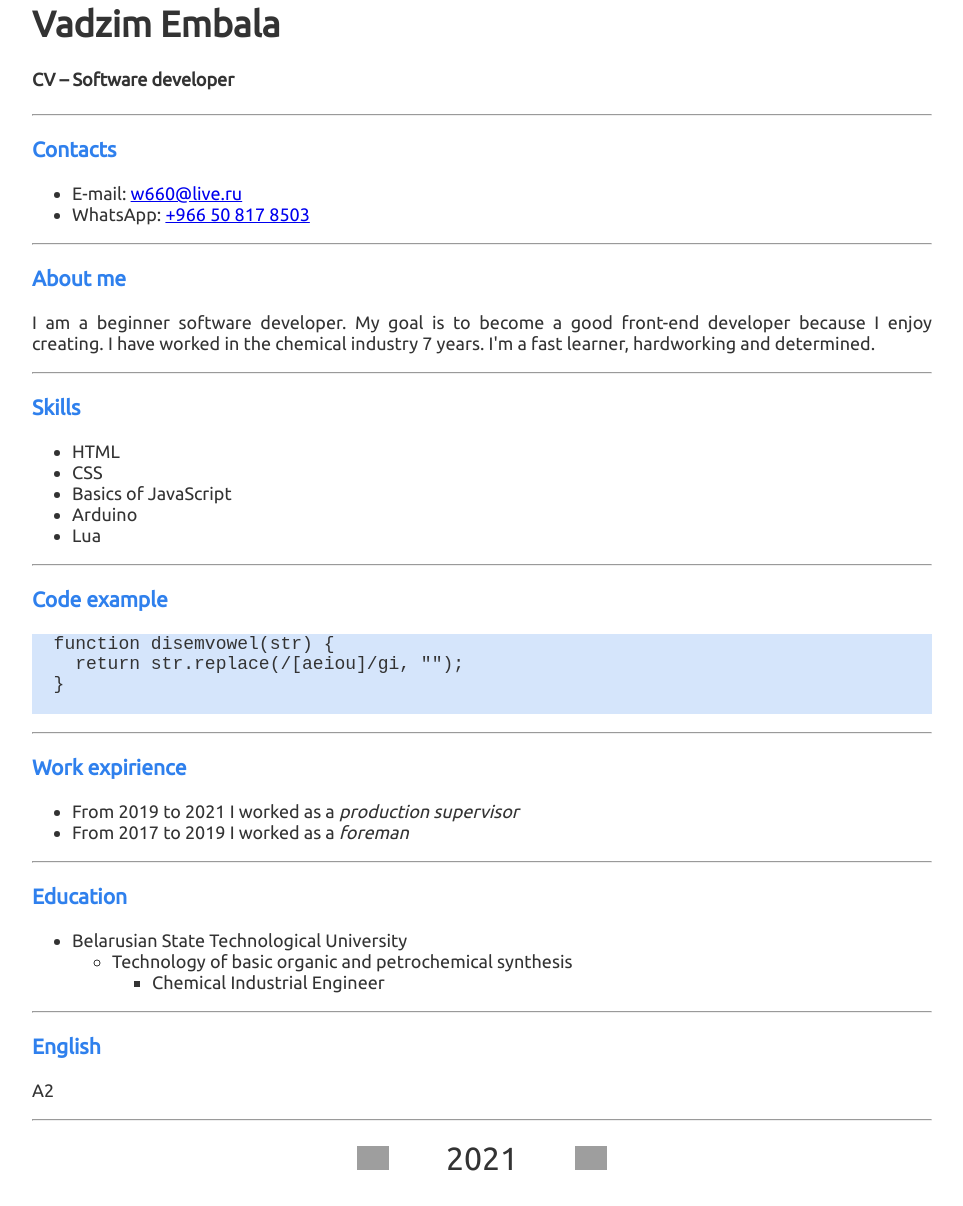
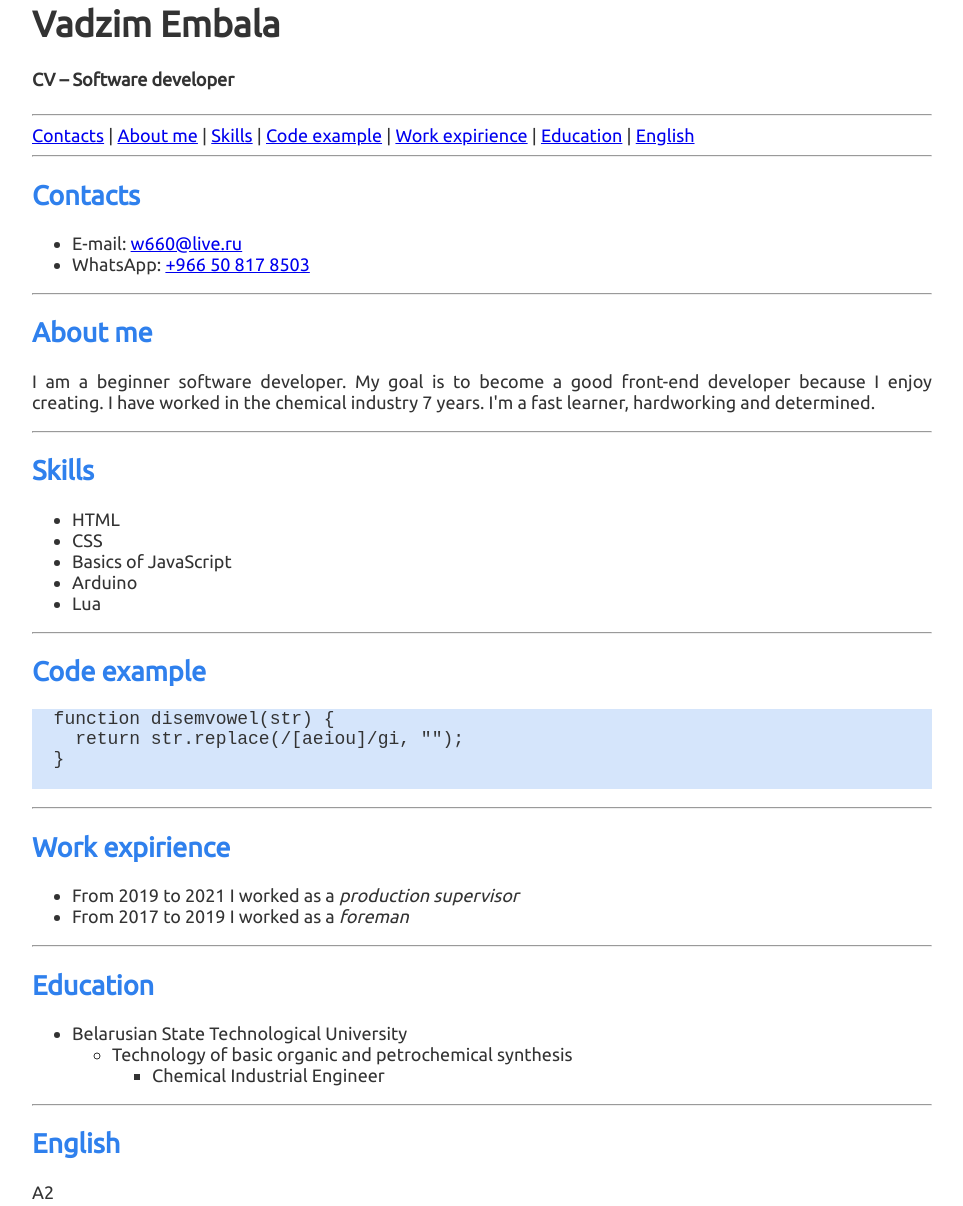
Before and after one commit to EJ252/rsschool-cv, a plain HTML site: page index.html in a window 1280 px wide. Shown: the part 21-1227 px from the top of the page, without its empty margins (158-1121 px from the left). Drawn offline with Linux system fonts and the light colour scheme; grey boxes are pictures that could not be loaded.

Commit message:
feat: add nav

```diff
--- a/index.html
+++ b/index.html
@@ -13,11 +13,21 @@
       <header>
         <h1>Vadzim Embala</h1>
         <h4>CV &#8211; Software developer</h4>
+        <hr>
+        <nav class="menu">
+          <a href="#Contacts">Contacts</a> |
+          <a href="#AboutMe">About me</a> |
+          <a href="#Skills">Skills</a> |
+          <a href="#CodeExample">Code example</a> |
+          <a href="#WorkExpirience">Work expirience</a> |
+          <a href="#Education">Education</a> |
+          <a href="#English">English</a>
+        </nav>
       </header>
       <hr>
       <main>
-        <div>
-          <h3>Contacts</h3>
+        <div id="Contacts">
+          <h2>Contacts</h2>
           <ul>
             <li>E-mail:
               <a href="mailto:w660@live.ru">w660@live.ru</a>
@@ -28,16 +38,16 @@
           </ul>
         </div>
         <hr>
-        <section>
-          <h3>About me</h3>
+        <section id="AboutMe">
+          <h2>About me</h2>
           <p>
             I am a beginner software developer. My goal is to become a good front-end developer because
             I enjoy creating. I have worked in the chemical industry 7 years. I'm a fast learner, hardworking and determined.
           </p>
         </section>
         <hr>
-        <div>
-          <h3>Skills</h3>
+        <div id="Skills">
+          <h2>Skills</h2>
             <ul>
               <li>HTML</li>
               <li>CSS</li>
@@ -47,8 +57,8 @@
             </ul>
         </div>
         <hr>
-        <div>
-          <h3>Code example</h3>
+        <div id="CodeExample">
+          <h2>Code example</h2>
           <div class="code">
             <pre>
   <code>function disemvowel(str) {
@@ -58,16 +68,16 @@
           </div>
         </div>
         <hr>
-        <div>
-          <h3>Work expirience</h3>
+        <div id="WorkExpirience">
+          <h2>Work expirience</h2>
             <ul>
               <li>From 2019 to 2021 I worked as a <i>production supervisor</i></li>
               <li>From 2017 to 2019 I worked as a <i>foreman</i></li>
             </ul>
         </div>
         <hr>
-        <div>
-          <h3>Education</h3>
+        <div id="Education">
+          <h2>Education</h2>
             <ul>
               <li>Belarusian State Technological University
                 <ul>
@@ -81,8 +91,8 @@
             </ul>
         </div>
         <hr>
-        <div>
-          <h3>English</h3>
+        <div id="English">
+          <h2>English</h2>
           <p>
             A2
           </p>
```
